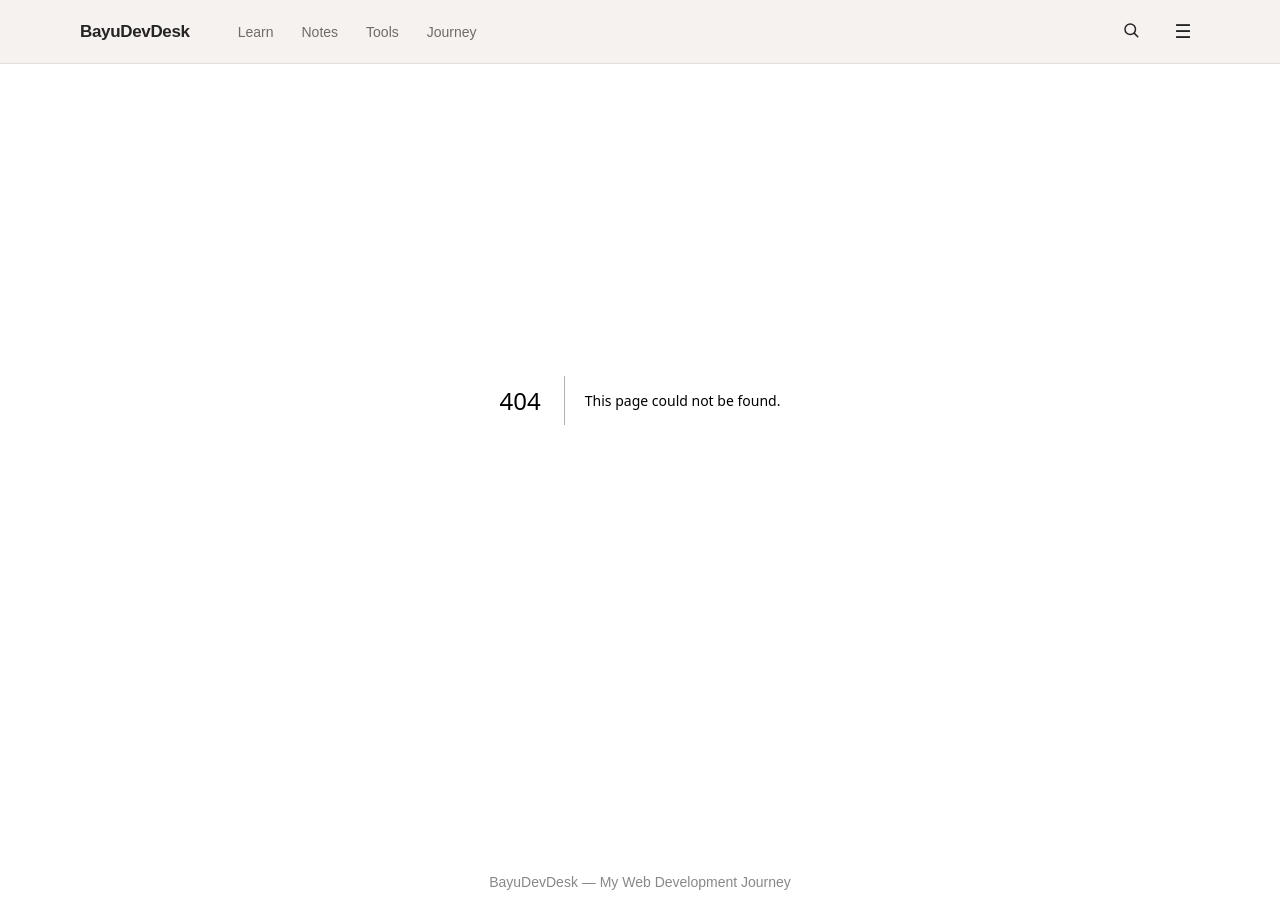
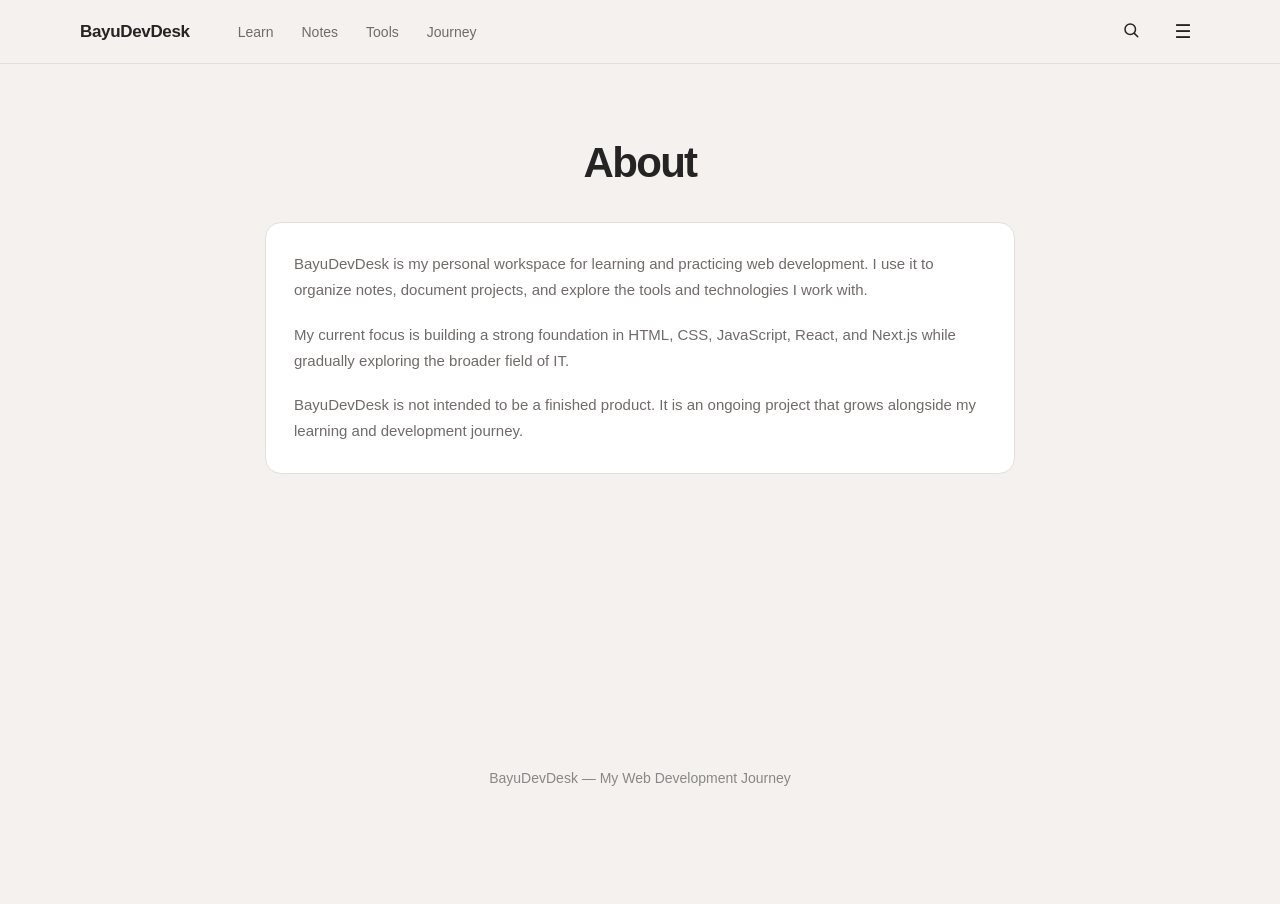
Before and after one commit to bayususeno-dev/bayudevdesk, a Next.js app: page /about in a window 1280 px wide. Before the commit this address had no page. After the commit the page ends 800 px from the top, so only its background shows below. Built offline with nearby package versions, Linux system fonts and the light colour scheme.

Commit message:
Add about

```diff
--- /dev/null
+++ b/app/about/page.tsx
@@ -0,0 +1,28 @@
+export default function About() {
+  return (
+    <main className="page-container">
+      <header className="page-header about-header">
+        <h1>About</h1>
+      </header>
+
+      <section className="about-section">
+        <p>
+          BayuDevDesk is my personal workspace for learning and practicing web
+          development. I use it to organize notes, document projects, and
+          explore the tools and technologies I work with.
+        </p>
+
+        <p>
+          My current focus is building a strong foundation in HTML, CSS,
+          JavaScript, React, and Next.js while gradually exploring the broader
+          field of IT.
+        </p>
+
+        <p>
+          BayuDevDesk is not intended to be a finished product. It is an ongoing
+          project that grows alongside my learning and development journey.
+        </p>
+      </section>
+    </main>
+  );
+}
--- a/app/globals.css
+++ b/app/globals.css
@@ -260,6 +260,43 @@
   margin: 7px 8px;
 
   background: #e8e2df;
+}
+
+/* ========================= ABOUT */
+
+.about-header {
+  text-align: center;
+}
+
+.about-section {
+  padding: 28px;
+
+  background: #ffffff;
+  border: 1px solid #e4deda;
+  border-radius: 16px;
+
+  transition:
+    border-color 180ms ease,
+    box-shadow 180ms ease;
+}
+
+.about-section:hover {
+  border-color: #cdbbb7;
+
+  box-shadow: 0 10px 28px rgba(37, 35, 35, 0.05);
+}
+
+.about-section p {
+  margin: 0 0 18px;
+
+  color: #706b69;
+
+  font-size: 15px;
+  line-height: 1.75;
+}
+
+.about-section p:last-child {
+  margin-bottom: 0;
 }
 
 
```
